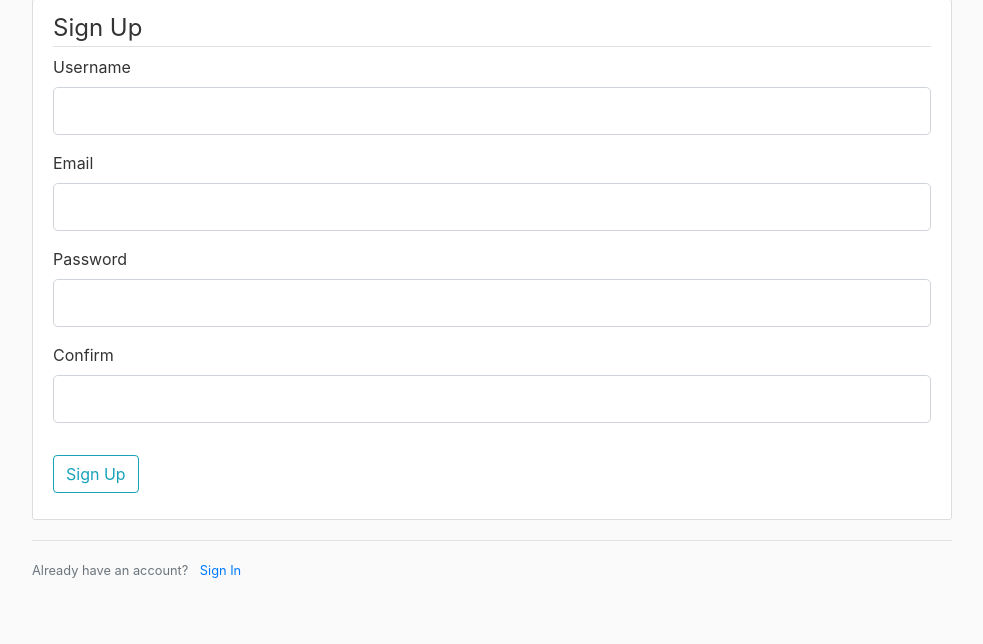
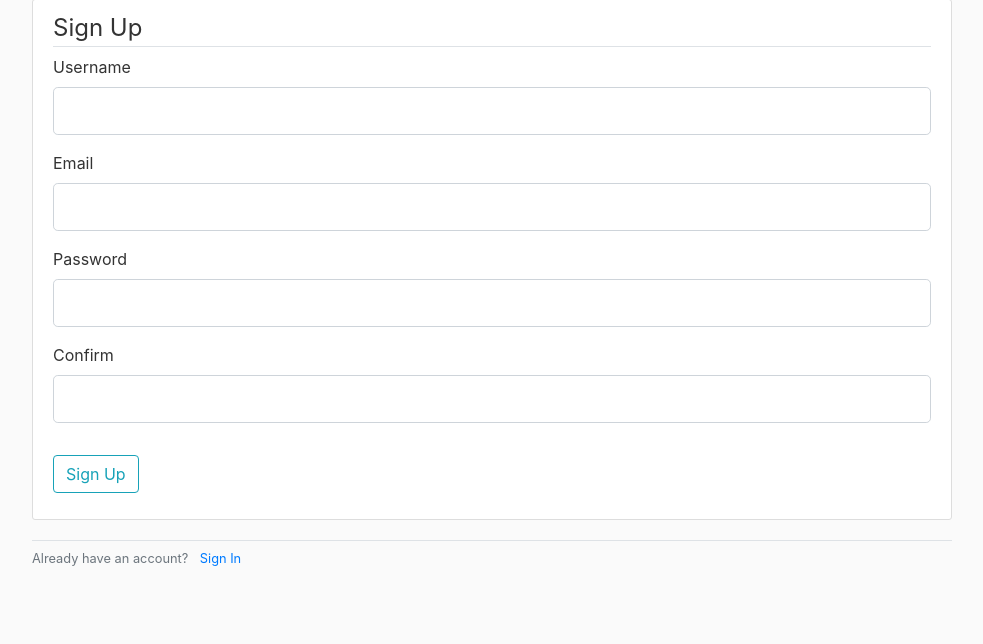
Before and after one commit to austinpkugler/voic, a Flask app: page /sign-up in a window 1280 px wide. Shown: the part 81-725 px from the top of the page, without its empty margins (148-1131 px from the left). Run offline with Flask 2, Linux system fonts and the light colour scheme; some libraries are stand-ins or nearby versions.

Commit message:
Decrease padding top

```diff
--- a/voic/templates/forms/sign-in.html
+++ b/voic/templates/forms/sign-in.html
@@ -45,7 +45,7 @@
       </small>
     </form>
   </div>
-  <div class="border-top pt-3">
+  <div class="border-top pt-1">
     <small class="text-muted">
       Need an account? <a class="ml-2" href="{{ url_for('sign_up') }}">Sign Up</a>
     </small>
--- a/voic/templates/forms/sign-up.html
+++ b/voic/templates/forms/sign-up.html
@@ -64,7 +64,7 @@
       </div>
     </form>
   </div>
-  <div class="border-top pt-3">
+  <div class="border-top pt-1">
     <small class="text-muted">
       Already have an account? <a class="ml-2" href="{{ url_for('sign_in') }}">Sign In</a>
     </small>
```
